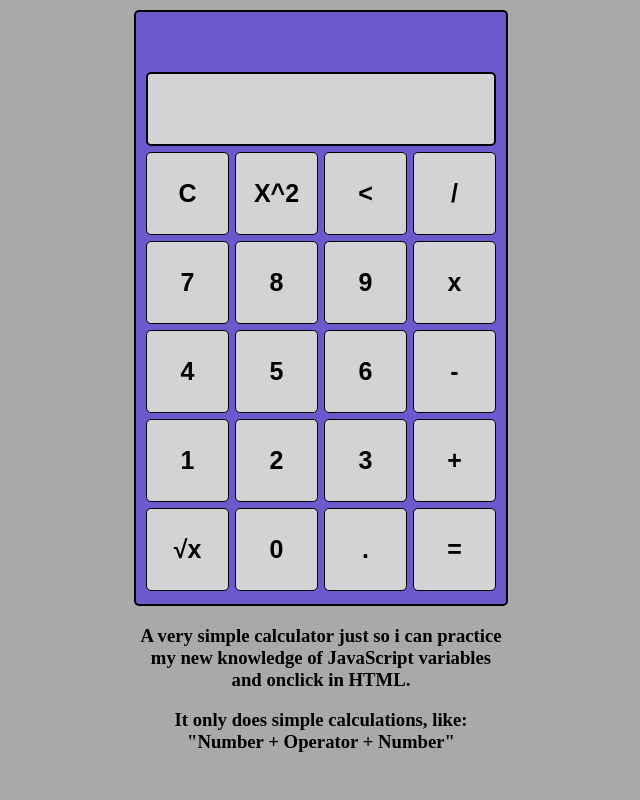
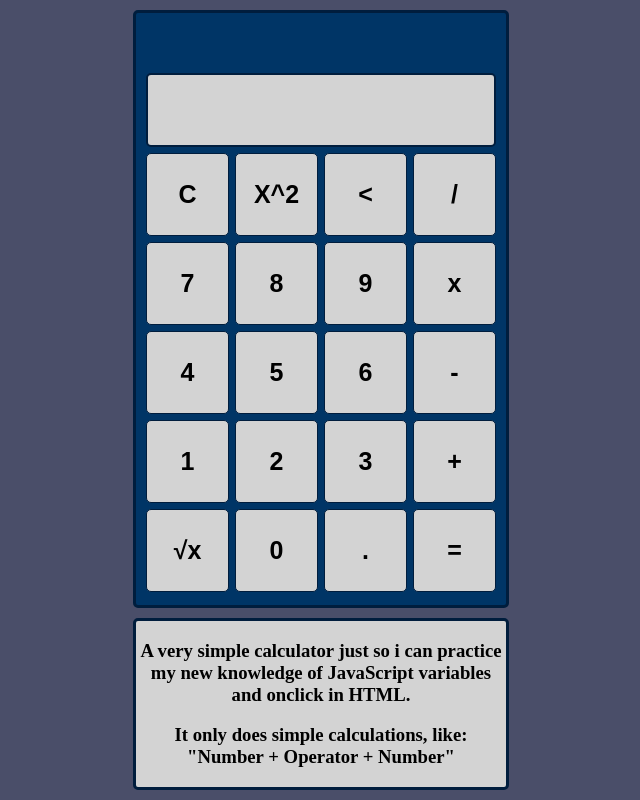
Before and after one commit to ItamarLu/CalculatorApp, a plain HTML site: page index.html in a window 1280 px wide. Shown: the whole page, without its empty margins (319-959 px from the left). Drawn offline with Linux system fonts and the light colour scheme.

Commit message:
Changed the style

```diff
--- a/style.css
+++ b/style.css
@@ -1,13 +1,13 @@
 body {
-  background:darkgray;
+  background:#4a4e69;
 }
 #Calc-body {
-  border: 2px solid black;
+  border: 3px solid #001d3d;
   border-radius: 5px;
   padding: 10px;
   margin: 10px auto;
   width: 350px;
-  background:slateblue;
+  background:#003566;
 }
 #top-space {
   margin: 0 auto;
@@ -16,14 +16,14 @@ body {
 #screen {
   margin: 0 auto;
   height: 70px;
-  border: 2px solid black;
+  border: 2px solid #001d3d;
   margin-bottom: 3px;
   border-radius: 5px;
   text-align: end;
   font-size: 32px;
   font-weight: bold;
   padding-right: 20px;
-  background: lightgrey;
+  background: lightgray;
 }
 #buttons {
   display: flex;
@@ -34,7 +34,7 @@ body {
   width: 83px;
   height: 83px;
   margin: 3px;
-  border: 1px solid black;
+  border: 1px solid #001d3d;
   border-radius: 5px;
   background: lightgray;
   font-size: 25px;
@@ -50,4 +50,7 @@ body {
   width: 370px;
   margin: 0 auto;
   text-align: center;
+  background: lightgray;
+  border-radius: 5px;
+  border: 3px solid #001d3d;
 }
```
